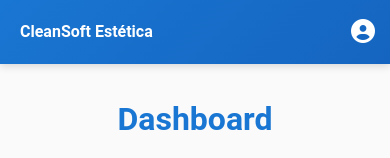
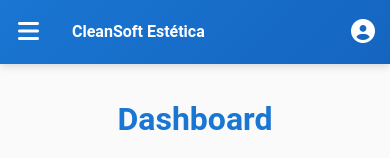
Before and after one commit to luccagoltzman/CleanSoft, an Angular app: page /dashboard in a window 390 px wide. Shown: the top 158 px of the page. Built offline with nearby package versions, Linux system fonts and the light colour scheme.

Commit message:
fix: :art: Correção para resposividade do sidebar lateral

```diff
--- a/src/app/app.component.css
+++ b/src/app/app.component.css
@@ -21,6 +21,28 @@
   align-items: center;
   padding: 0 20px;
   height: 64px;
+}
+
+.header-left {
+  display: flex;
+  align-items: center;
+  gap: 15px;
+}
+
+.mobile-menu-btn {
+  background: none;
+  border: none;
+  color: white;
+  font-size: 1.5rem;
+  cursor: pointer;
+  padding: 8px;
+  border-radius: 4px;
+  transition: background-color 0.3s;
+  display: none;
+}
+
+.mobile-menu-btn:hover {
+  background-color: rgba(255,255,255,0.1);
 }
 
 .logo-section .app-title {
@@ -101,6 +123,7 @@
   display: flex;
   flex: 1;
   overflow: hidden;
+  position: relative;
 }
 
 /* Sidebar */
@@ -194,6 +217,25 @@
   transform: rotate(180deg);
 }
 
+/* Mobile Overlay */
+.mobile-overlay {
+  position: fixed;
+  top: 0;
+  left: 0;
+  width: 100%;
+  height: 100%;
+  background-color: rgba(0, 0, 0, 0.5);
+  z-index: 998;
+  opacity: 0;
+  visibility: hidden;
+  transition: all 0.3s ease;
+}
+
+.mobile-overlay.show {
+  opacity: 1;
+  visibility: visible;
+}
+
 /* Content Area */
 .content-area {
   flex: 1;
@@ -204,6 +246,10 @@
 
 /* Responsividade */
 @media (max-width: 768px) {
+  .mobile-menu-btn {
+    display: block;
+  }
+
   .sidebar {
     position: fixed;
     left: -280px;
@@ -211,9 +257,10 @@
     height: calc(100vh - 64px);
     z-index: 999;
     transition: left 0.3s ease;
+    width: 280px;
   }
 
-  .sidebar.show {
+  .sidebar.mobile-open {
     left: 0;
   }
 
@@ -232,6 +279,10 @@
   .content-area {
     padding: 15px;
   }
+
+  .user-name {
+    display: none;
+  }
 }
 
 @media (max-width: 480px) {
@@ -247,7 +298,12 @@
     font-size: 1.4rem;
   }
 
-  .user-name {
-    display: none;
+  .sidebar {
+    width: 100%;
+    left: -100%;
+  }
+
+  .sidebar.mobile-open {
+    left: 0;
   }
 }
--- a/src/app/app.component.html
+++ b/src/app/app.component.html
@@ -2,11 +2,16 @@
   <!-- Header -->
   <header class="app-header">
     <div class="header-content">
-      <div class="logo-section">
-        <h1 class="app-title">
-          <i class="fas fa-car-wash"></i>
-          CleanSoft Estética
-        </h1>
+      <div class="header-left">
+        <button class="mobile-menu-btn" (click)="toggleMobileMenu()" *ngIf="isMobile">
+          <i class="fas fa-bars"></i>
+        </button>
+        <div class="logo-section">
+          <h1 class="app-title">
+            <i class="fas fa-car-wash"></i>
+            CleanSoft Estética
+          </h1>
+        </div>
       </div>
       <div class="user-section">
         <span class="user-name">{{ currentUser?.name || 'Usuário' }}</span>
@@ -23,67 +28,67 @@
   <!-- Main Content -->
   <div class="main-content">
     <!-- Sidebar -->
-    <aside class="sidebar" [class.collapsed]="sidebarCollapsed">
+    <aside class="sidebar" [class.collapsed]="sidebarCollapsed" [class.mobile-open]="mobileMenuOpen">
       <nav class="sidebar-nav">
         <ul class="nav-list">
           <li class="nav-item">
-            <a routerLink="/dashboard" routerLinkActive="active" class="nav-link">
+            <a routerLink="/dashboard" routerLinkActive="active" class="nav-link" (click)="closeMobileMenu()">
               <i class="fas fa-tachometer-alt"></i>
               <span>Dashboard</span>
             </a>
           </li>
 
           <li class="nav-item">
-            <a routerLink="/customers" routerLinkActive="active" class="nav-link">
+            <a routerLink="/customers" routerLinkActive="active" class="nav-link" (click)="closeMobileMenu()">
               <i class="fas fa-users"></i>
               <span>Clientes</span>
             </a>
           </li>
 
           <li class="nav-item">
-            <a routerLink="/vehicles" routerLinkActive="active" class="nav-link">
+            <a routerLink="/vehicles" routerLinkActive="active" class="nav-link" (click)="closeMobileMenu()">
               <i class="fas fa-car"></i>
               <span>Veículos</span>
             </a>
           </li>
 
           <li class="nav-item">
-            <a routerLink="/employees" routerLinkActive="active" class="nav-link">
+            <a routerLink="/employees" routerLinkActive="active" class="nav-link" (click)="closeMobileMenu()">
               <i class="fas fa-user-tie"></i>
               <span>Funcionários</span>
             </a>
           </li>
 
           <li class="nav-item">
-            <a routerLink="/services" routerLinkActive="active" class="nav-link">
+            <a routerLink="/services" routerLinkActive="active" class="nav-link" (click)="closeMobileMenu()">
               <i class="fas fa-tools"></i>
               <span>Serviços</span>
             </a>
           </li>
 
           <li class="nav-item">
-            <a routerLink="/products" routerLinkActive="active" class="nav-link">
+            <a routerLink="/products" routerLinkActive="active" class="nav-link" (click)="closeMobileMenu()">
               <i class="fas fa-box"></i>
               <span>Produtos</span>
             </a>
           </li>
 
           <li class="nav-item">
-            <a routerLink="/sales" routerLinkActive="active" class="nav-link">
+            <a routerLink="/sales" routerLinkActive="active" class="nav-link" (click)="closeMobileMenu()">
               <i class="fas fa-shopping-cart"></i>
               <span>Vendas</span>
             </a>
           </li>
 
           <li class="nav-item">
-            <a routerLink="/financial" routerLinkActive="active" class="nav-link">
+            <a routerLink="/financial" routerLinkActive="active" class="nav-link" (click)="closeMobileMenu()">
               <i class="fas fa-chart-line"></i>
               <span>Financeiro</span>
             </a>
           </li>
 
           <li class="nav-item">
-            <a routerLink="/reports" routerLinkActive="active" class="nav-link">
+            <a routerLink="/reports" routerLinkActive="active" class="nav-link" (click)="closeMobileMenu()">
               <i class="fas fa-chart-bar"></i>
               <span>Relatórios</span>
             </a>
@@ -91,10 +96,13 @@
         </ul>
       </nav>
 
-      <button class="sidebar-toggle" (click)="toggleSidebar()">
+      <button class="sidebar-toggle" (click)="toggleSidebar()" *ngIf="!isMobile">
         <i class="fas fa-chevron-left" [class.rotated]="sidebarCollapsed"></i>
       </button>
     </aside>
+
+    <!-- Mobile Overlay -->
+    <div class="mobile-overlay" [class.show]="mobileMenuOpen" (click)="closeMobileMenu()"></div>
 
     <!-- Content Area -->
     <main class="content-area">
--- a/src/app/app.component.ts
+++ b/src/app/app.component.ts
@@ -1,4 +1,4 @@
-import { Component } from '@angular/core';
+import { Component, OnInit, HostListener } from '@angular/core';
 import { CommonModule } from '@angular/common';
 import { RouterOutlet, RouterLink, RouterLinkActive } from '@angular/router';
 import { User } from './models';
@@ -10,14 +10,42 @@
   templateUrl: './app.component.html',
   styleUrl: './app.component.css'
 })
-export class AppComponent {
+export class AppComponent implements OnInit {
   title = 'CleanSoft Estética';
   sidebarCollapsed = false;
   showUserMenu = false;
   currentUser: User | null = null;
+  isMobile = false;
+  mobileMenuOpen = false;
+
+  ngOnInit() {
+    this.checkScreenSize();
+  }
+
+  @HostListener('window:resize', ['$event'])
+  onResize() {
+    this.checkScreenSize();
+  }
+
+  checkScreenSize() {
+    this.isMobile = window.innerWidth <= 768;
+    if (!this.isMobile) {
+      this.mobileMenuOpen = false;
+    }
+  }
 
   toggleSidebar() {
     this.sidebarCollapsed = !this.sidebarCollapsed;
+  }
+
+  toggleMobileMenu() {
+    this.mobileMenuOpen = !this.mobileMenuOpen;
+  }
+
+  closeMobileMenu() {
+    if (this.isMobile) {
+      this.mobileMenuOpen = false;
+    }
   }
 
   toggleUserMenu() {
```
